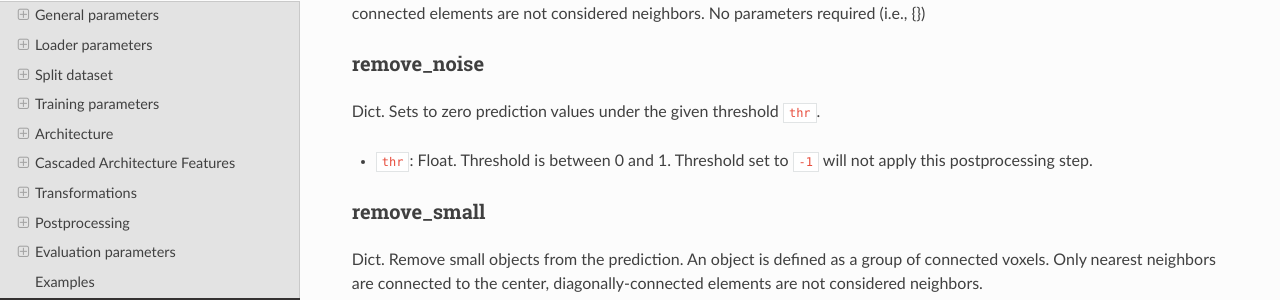
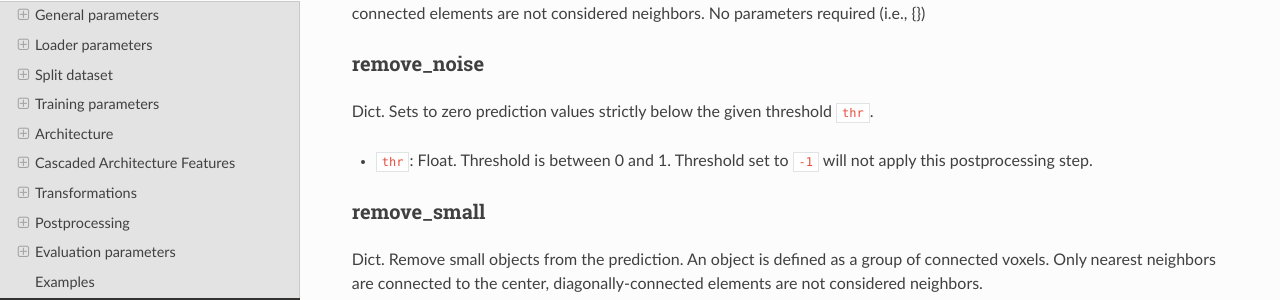
Before and after one commit to ivadomed/ivadomed, a Sphinx documentation site: the page built from docs/source/configuration_file.rst, in a window 1280 px wide and 900 px high, scrolled down 7423 px. Shown: the part 156-456 px from the top of the window. Built offline with Sphinx 7.4.7 and the Read the Docs theme 2.0.0, drawn with Linux system fonts in a browser that asks for light colours; the version number could not be read and is left out.

Commit message:
Update docs/source/configuration_file.rst
Co-authored-by: charleygros <charley.gros@gmail.com>

```diff
--- a/docs/source/configuration_file.rst
+++ b/docs/source/configuration_file.rst
@@ -429,7 +429,7 @@ diagonally-connected elements are not considered neighbors. No parameters requir
 
 remove\_noise
 ^^^^^^^^^^^^^
-Dict. Sets to zero prediction values under the given threshold ``thr``.
+Dict. Sets to zero prediction values strictly below the given threshold ``thr``.
 
 - ``thr``: Float. Threshold is between 0 and 1. Threshold set to ``-1`` will not apply this postprocessing step.
 
```
